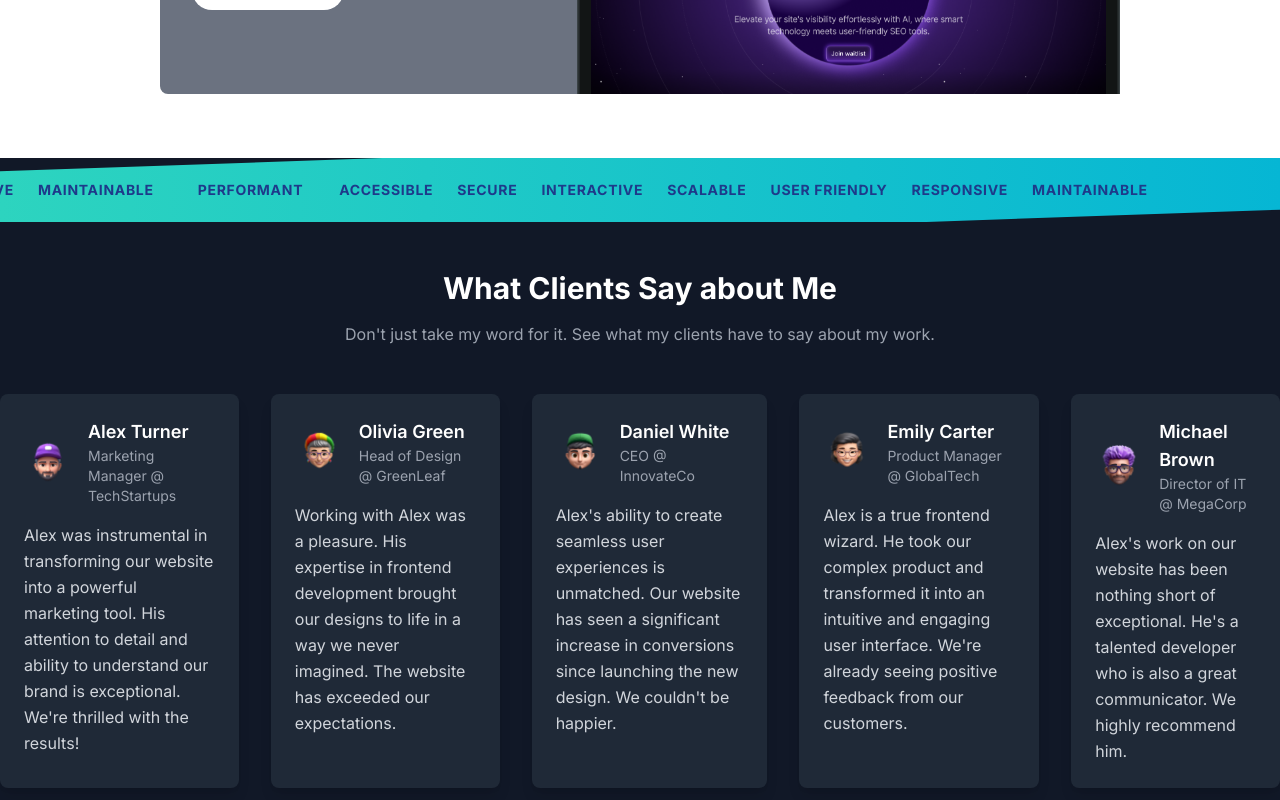
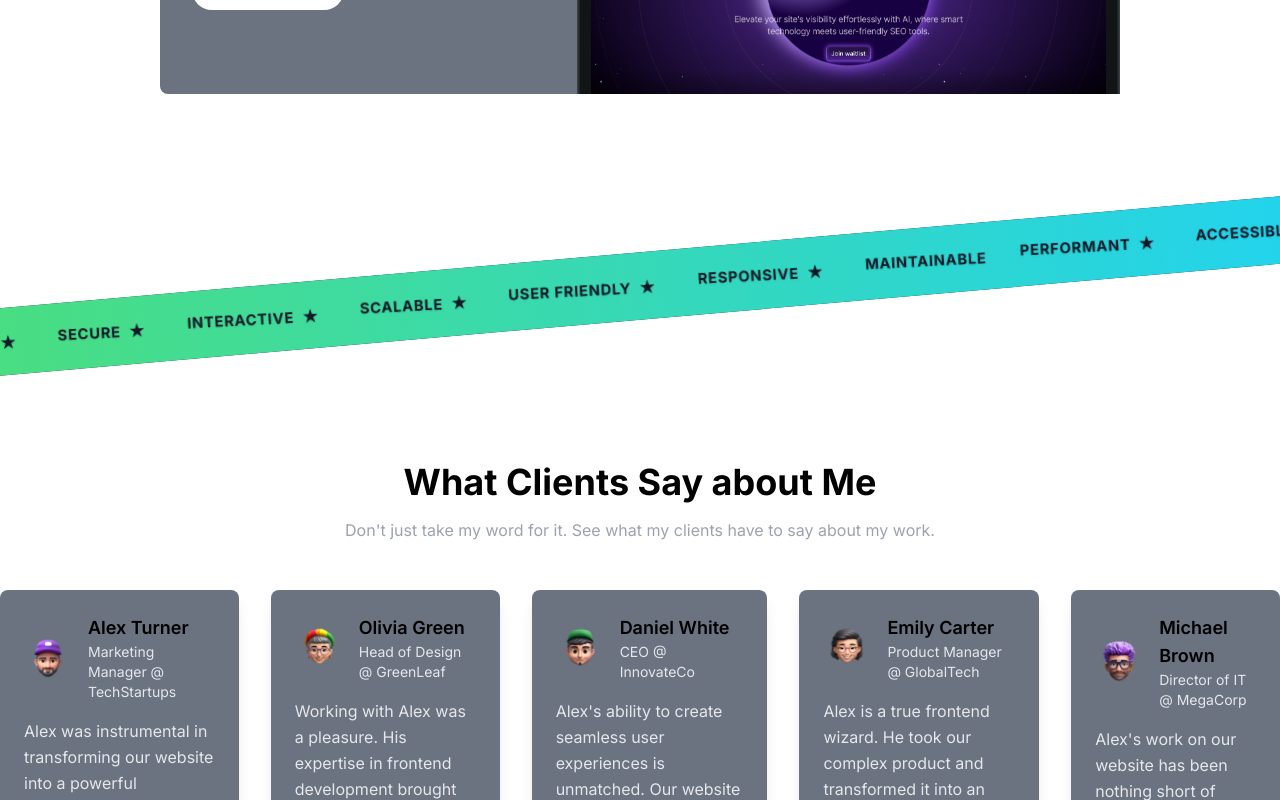
Before and after one commit to Waqar-ahmedkhan/portfolio, a Next.js app: page / in a window 1280 px wide. Shown: the part 2140-2940 px from the top of the page. Built offline with nearby package versions, Linux system fonts and the light colour scheme; a web font is replaced by a local one.

Commit message:
taped ready

```diff
--- a/src/app/page.tsx
+++ b/src/app/page.tsx
@@ -11,7 +11,9 @@ export default function Home() {
       <Header/>
      <HeroSection/>
      <ProjectsSection/>
-     <TiltedScrollingTape/>
+   <TiltedScrollingTape/>
+
+
      <TestimonialsSection/>
 
     </div>
--- a/src/components/TestimontailCard.tsx
+++ b/src/components/TestimontailCard.tsx
@@ -2,7 +2,7 @@ import Image from "next/image";
 
 const TestimonialCard = ({ testimonial }:any) => {
   return (
-    <div className="bg-gray-800 text-white p-6 rounded-lg shadow-lg max-w-sm mx-auto">
+    <div className=" bg-gray-500 dark:bg-gray-800 dark:text-white p-6 rounded-lg shadow-lg max-w-sm mx-auto">
       <div className="flex items-center space-x-4 mb-4">
         <Image
           src={testimonial.avatar}
@@ -11,10 +11,10 @@ const TestimonialCard = ({ testimonial }:any) => {
         />
         <div>
           <p className="text-lg font-semibold">{testimonial.name}</p>
-          <p className="text-sm text-gray-400">{testimonial.position}</p>
+          <p className="text-sm text-gray-200 dark:text-gray-400">{testimonial.position}</p>
         </div>
       </div>
-      <p className="text-gray-300 leading-relaxed">{testimonial.text}</p>
+      <p className=" text-gray-200 dark:text-gray-300 leading-relaxed">{testimonial.text}</p>
     </div>
   );
 };
--- a/src/sections/Tape.tsx
+++ b/src/sections/Tape.tsx
@@ -14,61 +14,64 @@ const features = [
   "MAINTAINABLE"
 ];
 
-
-
 const TiltedScrollingTape = () => {
   const [isPaused, setIsPaused] = useState(false);
-  const [hoveredFeature, setHoveredFeature] = useState<string | null>(null);
 
   return (
-    <div
-      className="relative w-full h-16 overflow-hidden bg-gray-900 cursor-pointer"
+    <div className="py-24 overflow-hidden">
+    <div className="min-w-[100%] h-12 md:h-16 bg-gray-900 cursor-pointer"
+         style={{ transform: "rotate(-5deg) scale(1.05)" }}
          onMouseEnter={() => setIsPaused(true)}
-      onMouseLeave={() => setIsPaused(false)}
-    >
-      {/* Create a repeating background with slight tilt */}
-      <div
-        className="absolute inset-0 transform -skew-y-2 bg-gradient-to-r from-teal-400 to-cyan-500"
-        style={{ top: "-15%", height: "130%" }}
-      />
+         onMouseLeave={() => setIsPaused(false)}>
+      {/* Gradient background */}
+      <div className="absolute inset-0"
+           style={{
+             background: "linear-gradient(90deg, #4ade80 0%, #22d3ee 100%)",
+             zIndex: -1,
+           }} />
+
+      {/* Content container */}
+      <div className="relative w-full h-full overflow-hidden">
         <motion.div
           className="flex items-center h-full whitespace-nowrap"
-        animate={{ x: isPaused ? 0 : [0, -4000] }}  // Increased width for longer tape
+          animate={{ x: isPaused ? 0 : "-100%" }}
           transition={{
             x: {
               repeat: Infinity,
               repeatType: "loop",
-            duration: 30,  // Slower scrolling speed
+              duration: 30,
               ease: "linear",
             },
           }}
-        style={{ gap: "2rem" }}  // Add spacing between elements
         >
-        {/* Repeat content to fill the tape without cut-off */}
           {[...Array(2)].map((_, i) => (
-          <div key={i} className="flex items-center space-x-6">
+            <div key={i} className="flex items-center">
               {features.map((feature, index) => (
                 <motion.span
                   key={index}
-                className="mx-3 text-gray-900 font-bold text-sm uppercase tracking-wider transition-all duration-300 ease-in-out"
-                onMouseEnter={() => setHoveredFeature(feature)}
-                onMouseLeave={() => setHoveredFeature(null)}
-                whileHover={{ scale: 1.15 }}  // Improved hover scaling
+                  className="mx-4 text-gray-900 font-bold text-sm uppercase tracking-wider"
+                  whileHover={{ scale: 1.1, color: "#ffffff" }}
                   style={{
-                  textShadow:
-                    hoveredFeature === feature
-                      ? "0 0 10px rgba(255,255,255,0.8)"
-                      : "none",
-                  color: hoveredFeature === feature ? "white" : "#1e3a8a",  // Text color change on hover
+                    textShadow: "0 1px 2px rgba(0,0,0,0.1)",
+                    transform: "rotate(2deg)", // Counter-rotate text
                   }}
                 >
                   {feature}
+                  {index < features.length - 1 && <span className="mx-2">★</span>}
                 </motion.span>
               ))}
             </div>
           ))}
         </motion.div>
       </div>
+
+      {/* Gradient overlay for fading edges */}
+      <div className=" inset-0 pointer-events-none"
+           style={{
+             background: "linear-gradient(90deg, #111827 0%, transparent 5%, transparent 95%, #111827 100%)",
+           }} />
+    </div>
+    </div>
   );
 };
 
--- a/src/sections/Testimonials.tsx
+++ b/src/sections/Testimonials.tsx
@@ -43,10 +43,10 @@ const testimonials = [
 
 export const TestimonialsSection = () => {
   return (
-    <section className="bg-gray-900 py-12">
+    <section className="bg-white dark:bg-gray-900 overflow-y-auto py-12">
       <div className="text-center mb-12">
-        <h2 className="text-3xl font-bold text-white">What Clients Say about Me</h2>
-        <p className="text-gray-400 mt-4">Don&apos;t just take my word for it. See what my clients have to say about my work.</p>
+        <h2 className="text-4xl font-bold text-black dark:text-white ">What Clients Say about Me</h2>
+        <p className="text-gray-400 dark:text-gray-300 mt-4">Don&apos;t just take my word for it. See what my clients have to say about my work.</p>
       </div>
       <div className="flex justify-center space-x-8">
         {testimonials.map((testimonial, index) => (
```
Lines whose indentation alone changed are shown as unchanged.
